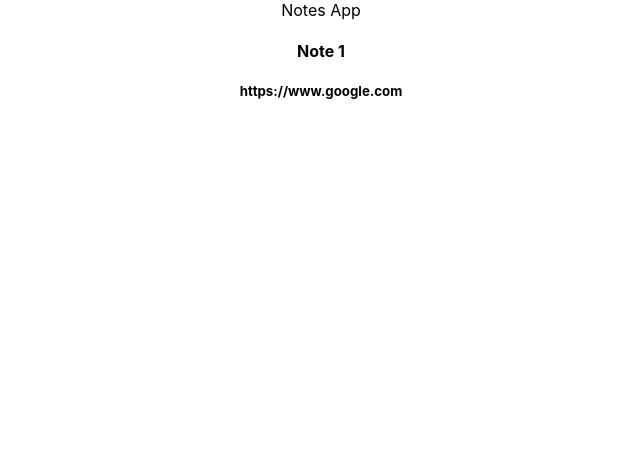
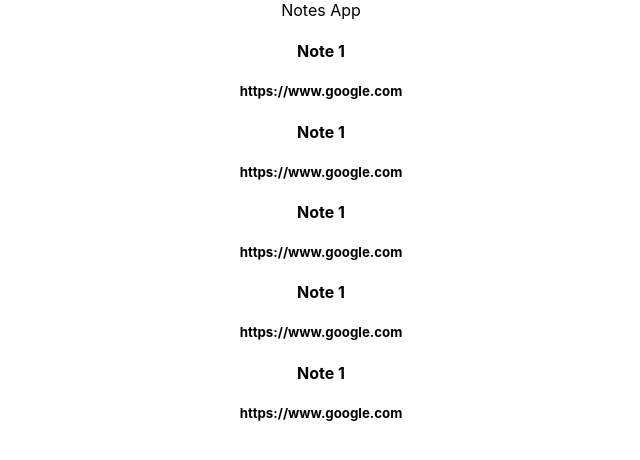
Before and after one commit to iv4nst/mern-course-notes-app-frontend, a React (Create React App) app: page / in a window 1280 px wide. Shown: the top 460 px of the page, without its empty margins (319-959 px from the left). Built offline with nearby package versions, Linux system fonts and the light colour scheme.

Commit message:
add loop to show notes and update index.css

```diff
--- a/src/App.tsx
+++ b/src/App.tsx
@@ -21,19 +21,21 @@
     //     }
     // }
 
-    console.log(notesList);
-
+    console.log(notesList)
 
     return (
         <div className="App">
             <div>Notes App</div>
-            <div>
-                {/* <button onClick={getNotes}>Click me!</button> */}
-            </div>
-            <div>
-                {/* show details of the first element */}
-                <h4>{notesList[0]?.text}</h4> {/* ? checks if exists */}
-                <h5>{notesList[0]?.link}</h5>
+            <div className="notes-list">
+                {notesList.map((note, index) => {
+                    return (
+                        <div key={index}>
+                            {/* show details of the first element */}
+                            <h4>{note?.text}</h4> {/* ? checks if exists */}
+                            <h5>{note?.link}</h5>
+                        </div>
+                    )
+                })}
             </div>
         </div>
     )
--- a/src/index.css
+++ b/src/index.css
@@ -1,13 +1,22 @@
 body {
-  margin: 0;
-  font-family: -apple-system, BlinkMacSystemFont, 'Segoe UI', 'Roboto', 'Oxygen',
-    'Ubuntu', 'Cantarell', 'Fira Sans', 'Droid Sans', 'Helvetica Neue',
-    sans-serif;
-  -webkit-font-smoothing: antialiased;
-  -moz-osx-font-smoothing: grayscale;
+    margin: 0;
+    font-family: -apple-system, BlinkMacSystemFont, 'Segoe UI', 'Roboto',
+        'Oxygen', 'Ubuntu', 'Cantarell', 'Fira Sans', 'Droid Sans',
+        'Helvetica Neue', sans-serif;
+    -webkit-font-smoothing: antialiased;
+    -moz-osx-font-smoothing: grayscale;
+}
+
+html,
+body,
+#root {
+    width: 100%;
+    height: 100%;
+    margin: 0;
+    padding: 0;
 }
 
 code {
-  font-family: source-code-pro, Menlo, Monaco, Consolas, 'Courier New',
-    monospace;
+    font-family: source-code-pro, Menlo, Monaco, Consolas, 'Courier New',
+        monospace;
 }
```
